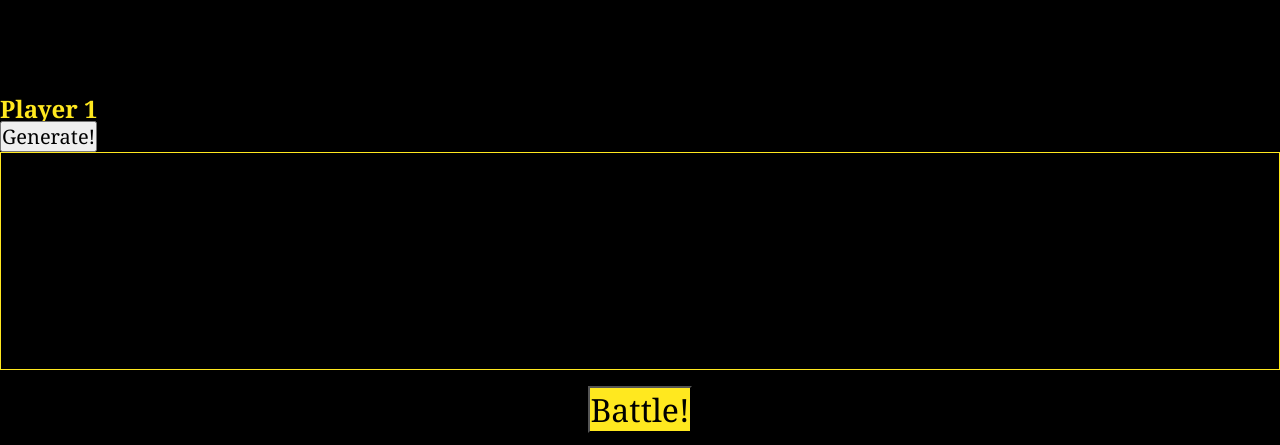
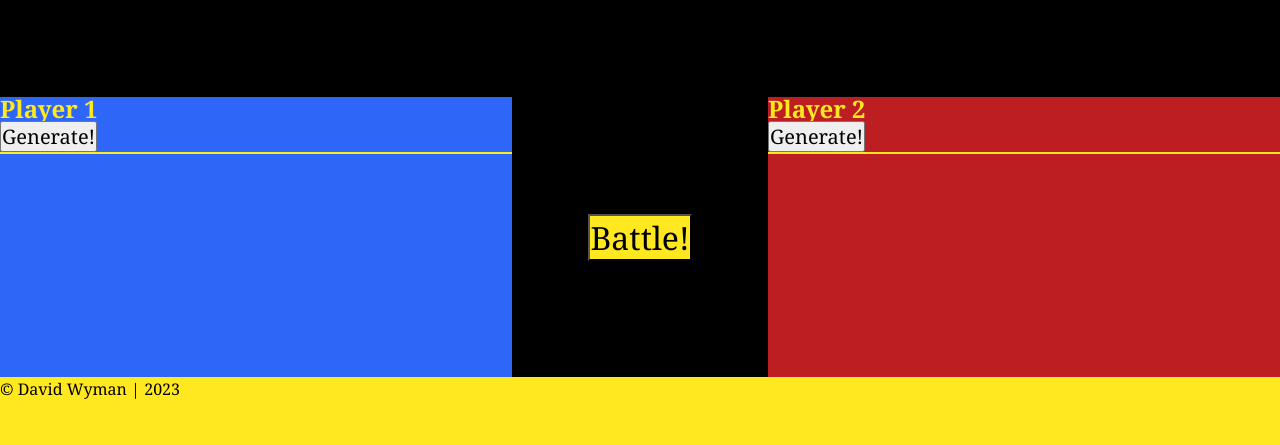
Before and after one commit to dmwyman/non-sequitur-star-wars-battle, a plain HTML site: page battle.html in a window 1280 px wide. Shown: the part 355-800 px from the top of the page. Drawn offline with Linux system fonts and the light colour scheme.

Commit message:
add battle page styles

```diff
--- a/styles.css
+++ b/styles.css
@@ -97,7 +97,7 @@ body {
   grid-template-columns: 100%;
 } */
 
-/* Grid - Battle Page */
+/* Grid - All pages */
 body {
   display: grid;
   grid-template-rows: 1fr 8fr 1fr;
@@ -173,7 +173,7 @@ main {
 /* ************************************************ */
 .battle-main {
   display: grid;
-  /* grid-template-rows: 20% 20% 20% 20% 20%; */
+  grid-template-rows: 0fr 1fr 1fr 0fr;
 }
 
 .card-title,
@@ -204,8 +204,6 @@ main {
   justify-content: center;
 }
 .battle-btn {
-  /* display: flex;
-  justify-content: center; */
   font-size: 2rem;
   background-color: #ffe81f;
   color: black;
@@ -228,8 +226,6 @@ main {
 .footer {
   color: #000;
   background-color: #ffe81f;
-  /* height: 2rem;
-  padding-top: 0.5rem; */
 }
 
 /* ************************************************** */
@@ -237,7 +233,7 @@ main {
 /* ************************************************** */
 
 @media screen and (min-width: 769px) {
-  /* NAVIGATION */
+  /* Navigation */
   .menu {
     align-items: flex-start;
     flex-wrap: nowrap;
@@ -261,7 +257,7 @@ main {
     display: none;
   }
 
-  /* Main */
+  /* Home - Main */
   .start-container a:hover {
     background-color: black;
     border-color: #ffe81f;
@@ -276,21 +272,55 @@ main {
   }
 
   /* Grid Layout - Battle */
-  /* .cards-container {
+  .cards-container {
     display: grid;
-    grid-template-columns: 5fr 0.5fr 5fr;
-    grid-template-rows: 1;
+    grid-template-columns: 1fr 0.5fr 1fr;
     grid-template-areas: 'left btn right';
   }
   .left-card-container {
     grid-area: left;
+    background-color: red;
+    margin: 0;
+    /* background-color: #dd4e1e; */
+    background-color: #2e67f8;
+  }
+  .left-card-container li {
+    color: #f0ece1;
   }
   .battle-btn-section {
     grid-area: btn;
+    /* background-color: green; */
   }
+  .battle-btn {
+    max-height: 80px;
+    margin-top: auto;
+    margin-bottom: auto;
+  }
+
   .right-card-container {
     grid-area: right;
+    background-color: #bc1e22;
+    margin: 0;
+    /* margin: violet solid 5px; */
+  }
+  .right-card-container li {
+    color: #ffffff;
+  }
+
+  /* Flexbox Layout - Battle */
+
+  /* Battle - Btns */
+  /* .battle-btn-section {
+    background-color: black;
+  }
+  .battle-btn {
+    background-color: black;
+    color: #ffe81f;
+    display: inline-block;
   } */
 
-  /* Flexbox Layout - Battle */
+  /* Battle - Attributes List */
+  li {
+    list-style-type: none;
+  }
 }
```
Also changed, not shown: battle.html (+3 -3 lines), cardCreate.js (deleted).
